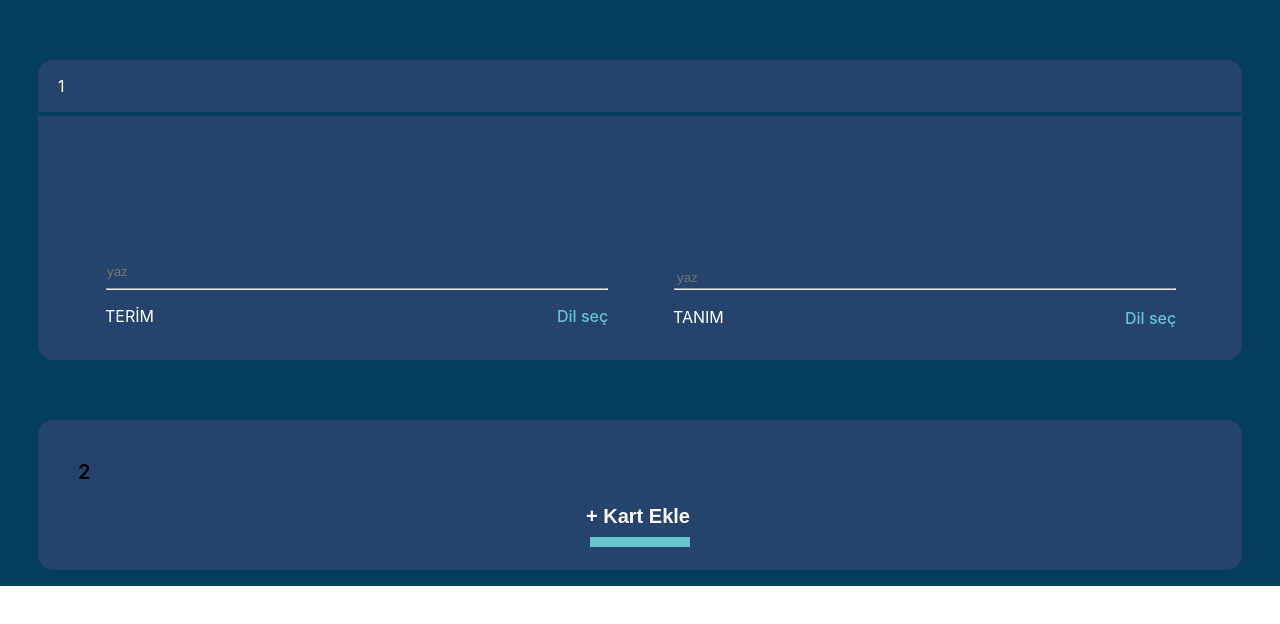
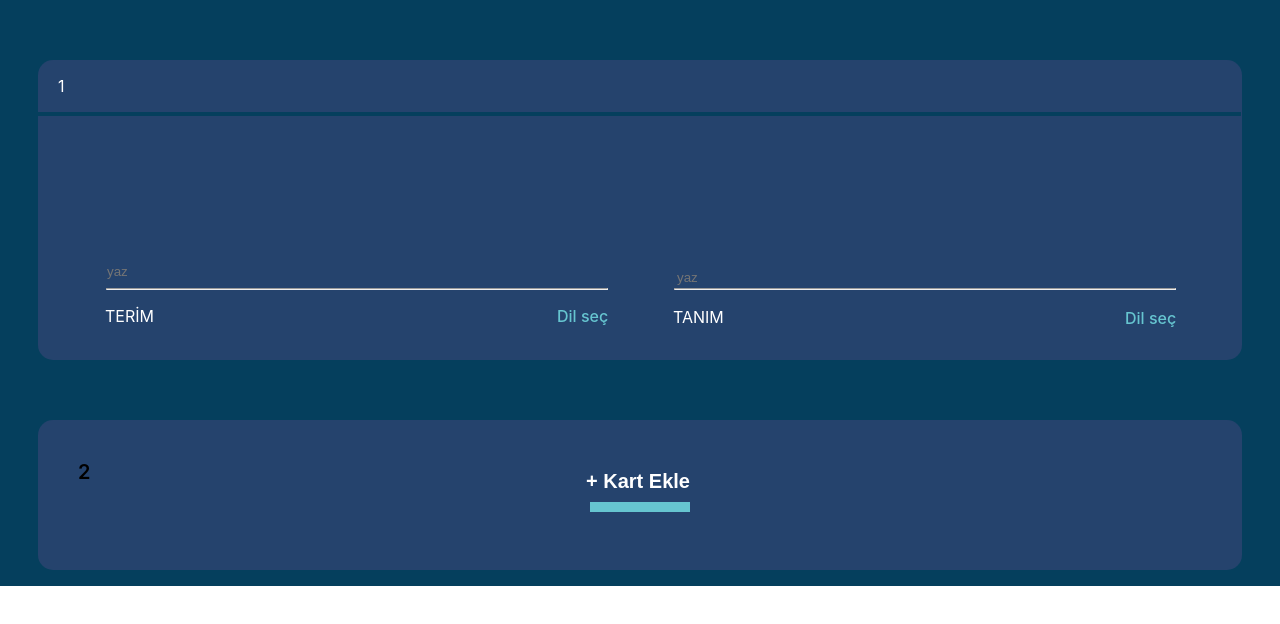
Before and after one commit to GoktugYmsk/dynamic-components-challenge, a React (Create React App) app: page / in a window 1280 px wide. Shown: the top 624 px of the page. Built offline with nearby package versions, Linux system fonts and the light colour scheme; no server answers.

Commit message:
Components have been edited

```diff
--- a/src/App.css
+++ b/src/App.css
@@ -139,7 +139,10 @@
 .containerNumber {
   margin-left: 20px;
 }
-
+.addPart{
+  position: relative;
+  bottom: 35px;
+}
 .buttonHr {
   width: 100px;
   height: 10px;
--- a/src/App.js
+++ b/src/App.js
@@ -1,6 +1,7 @@
 import { useState } from 'react';
 
 import Language from './components/Language';
+import Content from './components/content';
 
 import './App.css';
 
@@ -19,28 +20,7 @@ function App() {
 
   return (
     <div className="App">
-      {Array.from({ length: count }, (_, i) => (
-        <div className="container" key={`container-${i}`}>
-          <div className="ustBar">
-            <p className='containerNumber' >{i + 1}</p>
-            <hr className="usthr" />
-          </div>
-          <div className="altBar">
-            <input className="leftInput" placeholder="yaz" />
-            <hr className="lefthr" />
-            <p className="term">TERİM</p>
-            <hr className="righthr" />
-            <p className="description">TANIM</p>
-            <p onClick={handleOpenPopup} className="languageLeft">
-              Dil seç
-            </p>
-            <p onClick={handleOpenPopup} className="languageRight">
-              Dil seç
-            </p>
-            <input className="rightInput" placeholder="yaz" />
-          </div>
-        </div>
-      ))}
+   <Content count={count} openPopup={handleOpenPopup}/>
       <div className='addButton' >
         <p className='buttonCount' >{count + 1}</p>
         <div className='addPart' >
--- /dev/null
+++ b/src/components/content/index.js
@@ -0,0 +1,32 @@
+import React from 'react'
+
+function Content({count,openPopup}) {
+    return (
+        <>
+            {Array.from({ length: count }, (_, i) => (
+                <div className="container" key={`container-${i}`}>
+                    <div className="ustBar">
+                        <p className='containerNumber' >{i + 1}</p>
+                        <hr className="usthr" />
+                    </div>
+                    <div className="altBar">
+                        <input className="leftInput" placeholder="yaz" />
+                        <hr className="lefthr" />
+                        <p className="term">TERİM</p>
+                        <hr className="righthr" />
+                        <p className="description">TANIM</p>
+                        <p onClick={openPopup} className="languageLeft">
+                            Dil seç
+                        </p>
+                        <p onClick={openPopup} className="languageRight">
+                            Dil seç
+                        </p>
+                        <input className="rightInput" placeholder="yaz" />
+                    </div>
+                </div>
+            ))}
+        </>
+    )
+}
+
+export default Content
```
